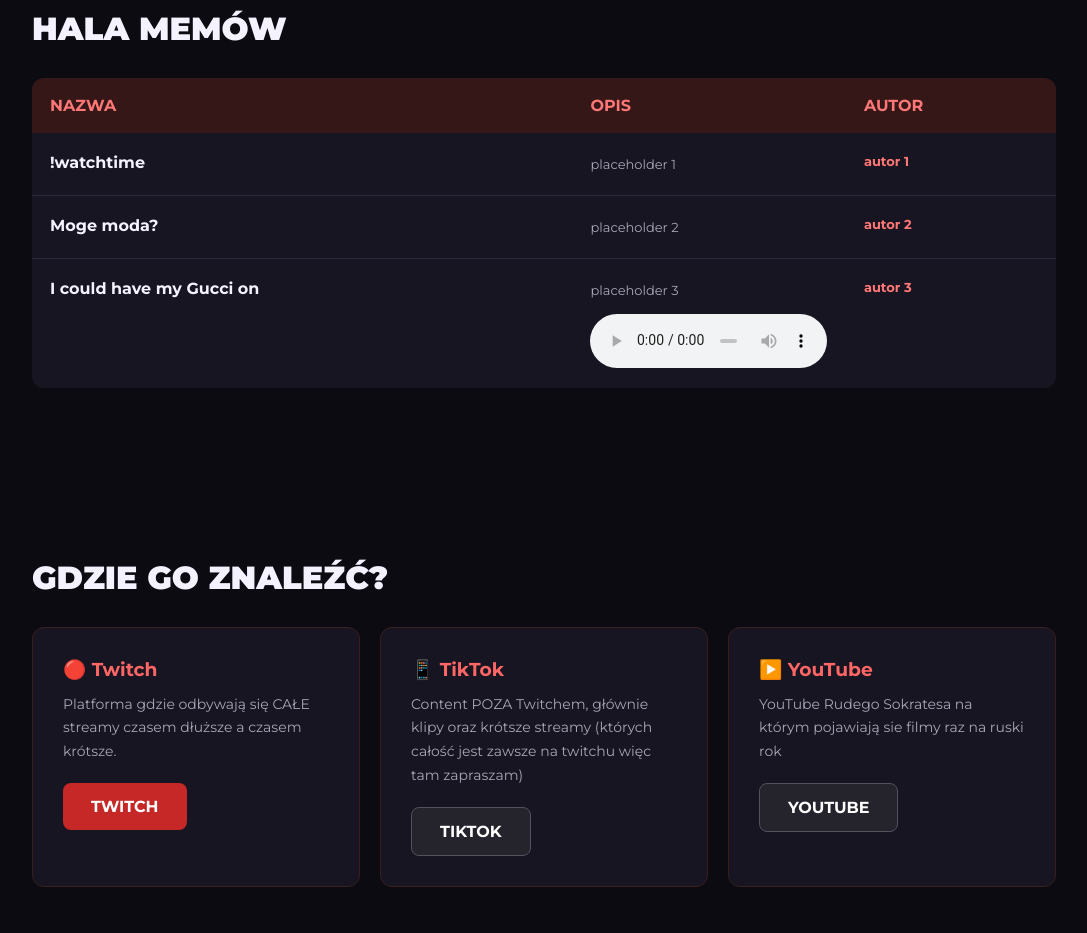
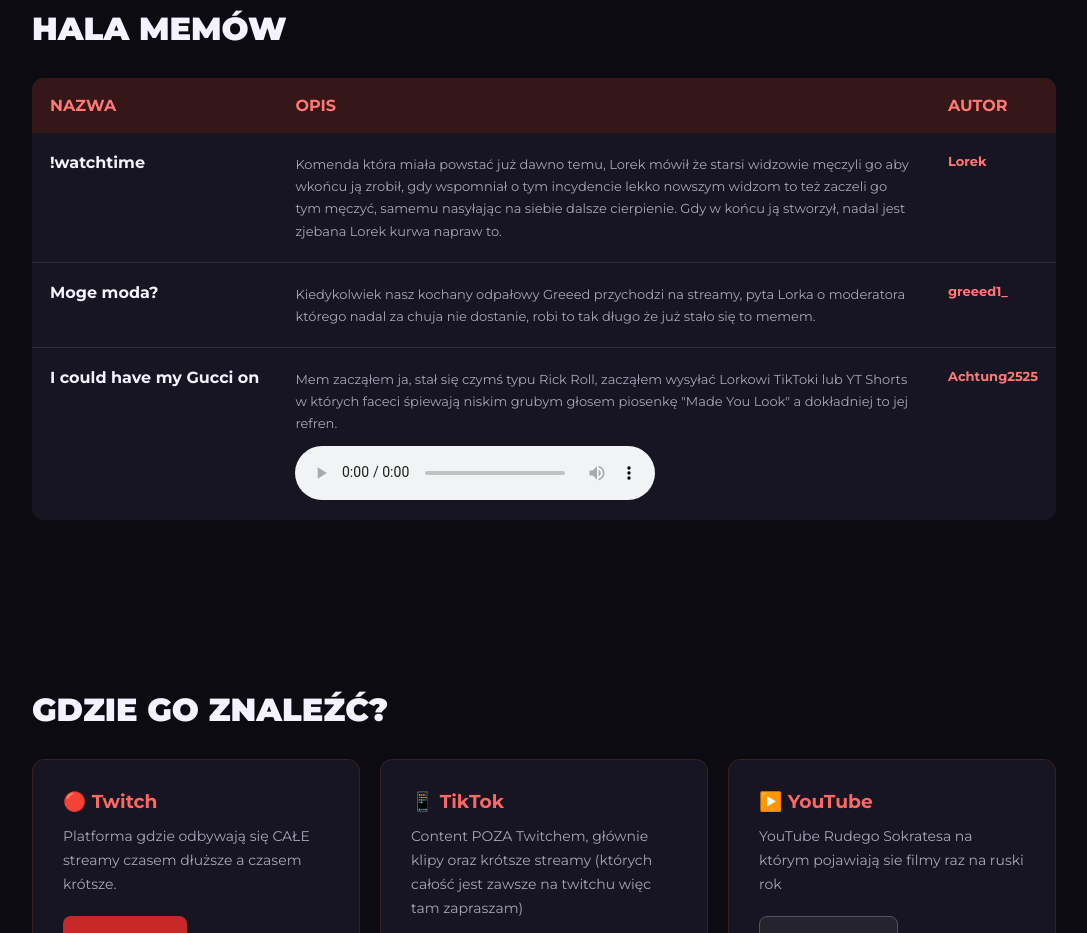
Before and after one commit to Achtung2525/lorek-strona, a plain HTML site: page index.html in a window 1280 px wide. Shown: the part 2780-3713 px from the top of the page, without its empty margins (96-1183 px from the left). Drawn offline with Linux system fonts and the light colour scheme; a script that the page names is missing.

```diff
--- a/index.html
+++ b/index.html
@@ -678,27 +678,32 @@ footer {
 
             <tr>
                 <td class="meme-name">!watchtime</td>
-                <td class="meme-desc">placeholder 1</td>
-                <td class="meme-author">autor 1</td>
+                <td class="meme-desc">Komenda która miała powstać już dawno temu,
+                Lorek mówił że starsi widzowie męczyli go aby wkońcu ją zrobił, gdy wspomniał o tym incydencie
+                lekko nowszym widzom to też zaczeli go tym męczyć, samemu nasyłając na siebie dalsze cierpienie.
+                Gdy w końcu ją stworzył, nadal jest zjebana Lorek kurwa napraw to.</td>
+                <td class="meme-author">Lorek</td>
             </tr>
 
             <tr>
                 <td class="meme-name">Moge moda?</td>
-                <td class="meme-desc">placeholder 2</td>
-                <td class="meme-author">autor 2</td>
+                <td class="meme-desc">Kiedykolwiek nasz kochany odpałowy Greeed przychodzi na streamy,
+                pyta Lorka o moderatora którego nadal za chuja nie dostanie, robi to tak długo że już stało się to memem.</td>
+                <td class="meme-author">greeed1_</td>
             </tr>
 
             <tr>
                 <td class="meme-name">I could have my Gucci on</td>
                 <td class="meme-desc">
-                    placeholder 3
+                    Mem zacząłem ja, stał się czymś typu Rick Roll, zacząłem wysyłać Lorkowi TikToki lub YT Shorts w których
+                    faceci śpiewają niskim grubym głosem piosenkę "Made You Look" a dokładniej to jej refren.
 
                     <audio class="meme-audio" controls preload="metadata">
                         <source src="i%20could%20have%20my%20gucci%20on.mp3" type="audio/mpeg">
                         Twoja przeglądarka nie obsługuje odtwarzania audio.
                     </audio>
                 </td>
-                <td class="meme-author">autor 3</td>
+                <td class="meme-author">Achtung2525</td>
             </tr>
 
         </tbody>
```
